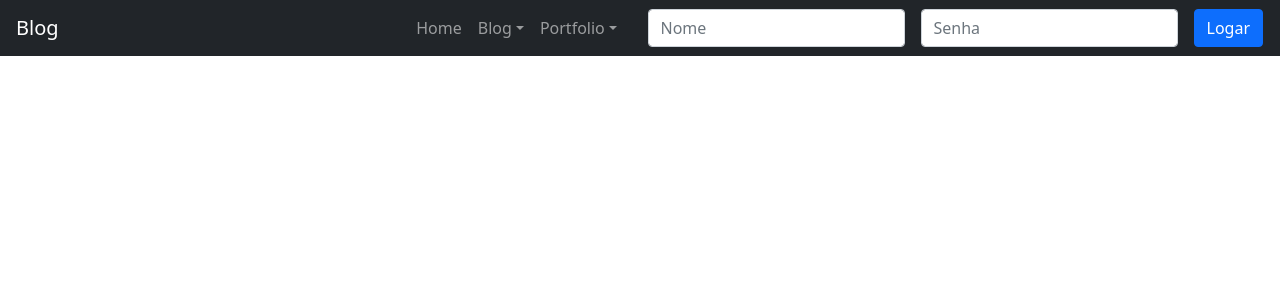
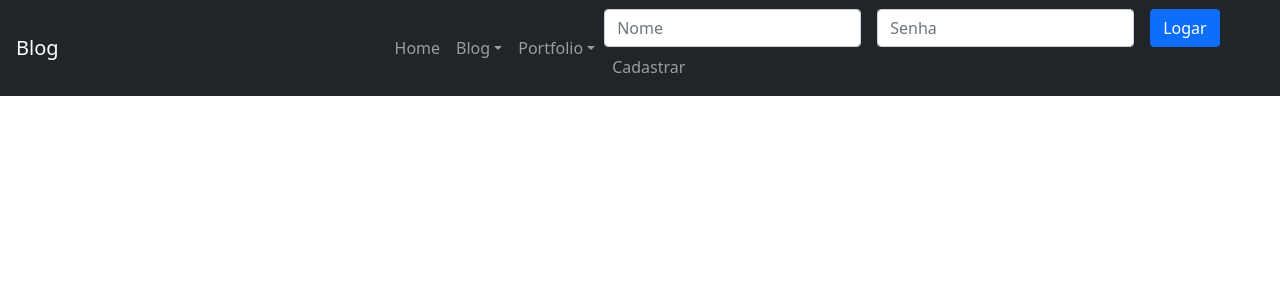
Before and after one commit to mauricio201922/Blog-With-Nuxt, a Nuxt app: page / in a window 1280 px wide. Shown: the top 300 px of the page. Built offline with nearby package versions, Linux system fonts and the light colour scheme.

Commit message:
Creating new component and new file CSS to the new Component

```diff
--- /dev/null
+++ b/assets/CSS/home.css
@@ -0,0 +1,7 @@
+.config-home{
+    padding-top: 58px;
+    padding-left: 8px;
+    padding-right: 8px;
+    width: 100%;
+    height: 350px;
+}
--- /dev/null
+++ b/components/Home/home.vue
@@ -0,0 +1,5 @@
+<template>
+    <div class="config-home">
+        <h5>Hello World!</h5>
+    </div>
+</template>
--- a/components/menubar.vue
+++ b/components/menubar.vue
@@ -49,7 +49,11 @@
                     v-model="senhaLogin">
                 </b-form-input>
 
-                <b-button variant="primary" @click="Login">Logar</b-button>
+                <b-button class="mr-3" variant="primary" @click="Login">Logar</b-button>
+
+                <b-navbar-nav>
+                    <b-nav-item to="/">Cadastrar</b-nav-item>
+                </b-navbar-nav>
 
             </b-form>
 
--- a/layouts/default.vue
+++ b/layouts/default.vue
@@ -1,5 +1,3 @@
 <template>
-  <div>
     <Nuxt />
-  </div>
 </template>
--- a/nuxt.config.js
+++ b/nuxt.config.js
@@ -27,7 +27,8 @@ export default {
   // Global CSS: https://go.nuxtjs.dev/config-css
   css: [
       '~/assets/CSS/default.css',
-      '~/assets/CSS/menu.css'
+      '~/assets/CSS/menu.css',
+      '~/assets/CSS/home.css'
   ],
 
   // Plugins to run before rendering page: https://go.nuxtjs.dev/config-plugins
--- a/pages/index.vue
+++ b/pages/index.vue
@@ -1,7 +1,9 @@
 <template>
     <div>
+        <home/>
         <menubar/>
     </div>
+
 
 </template>
 
```
